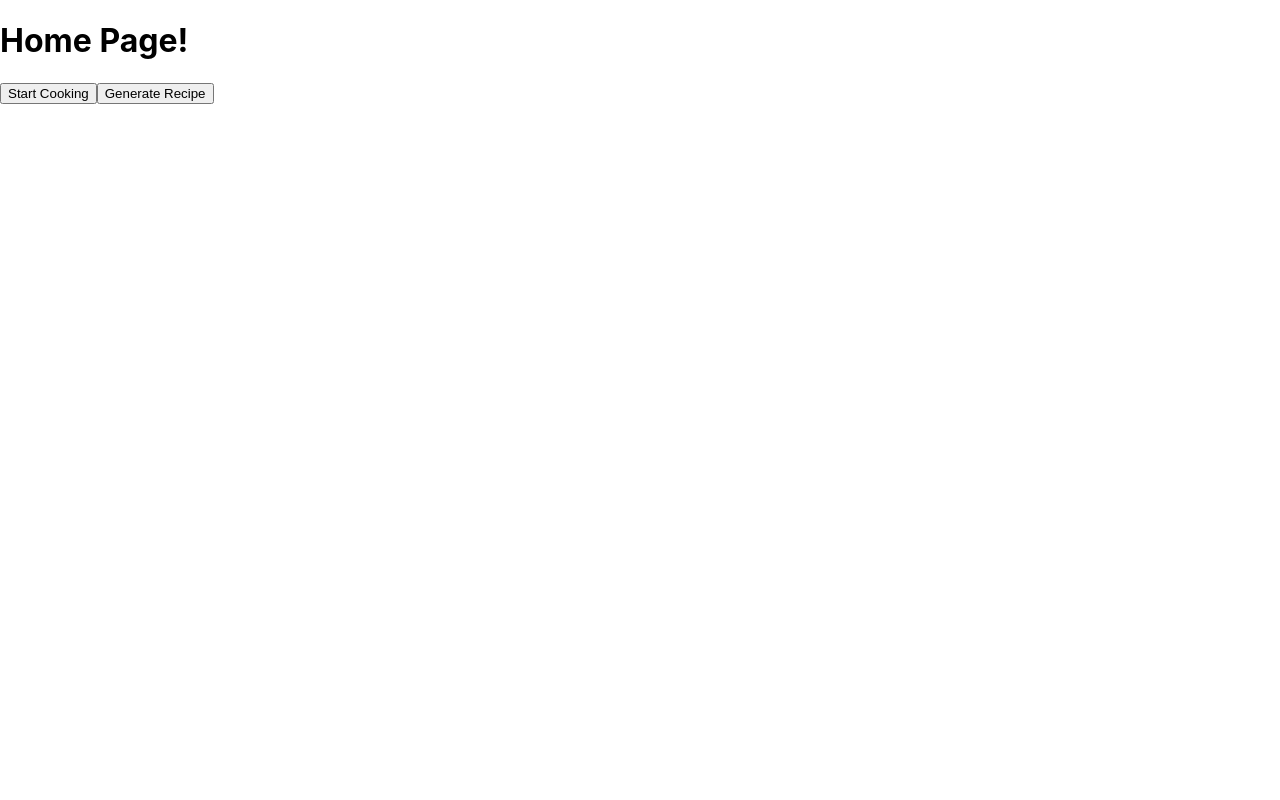
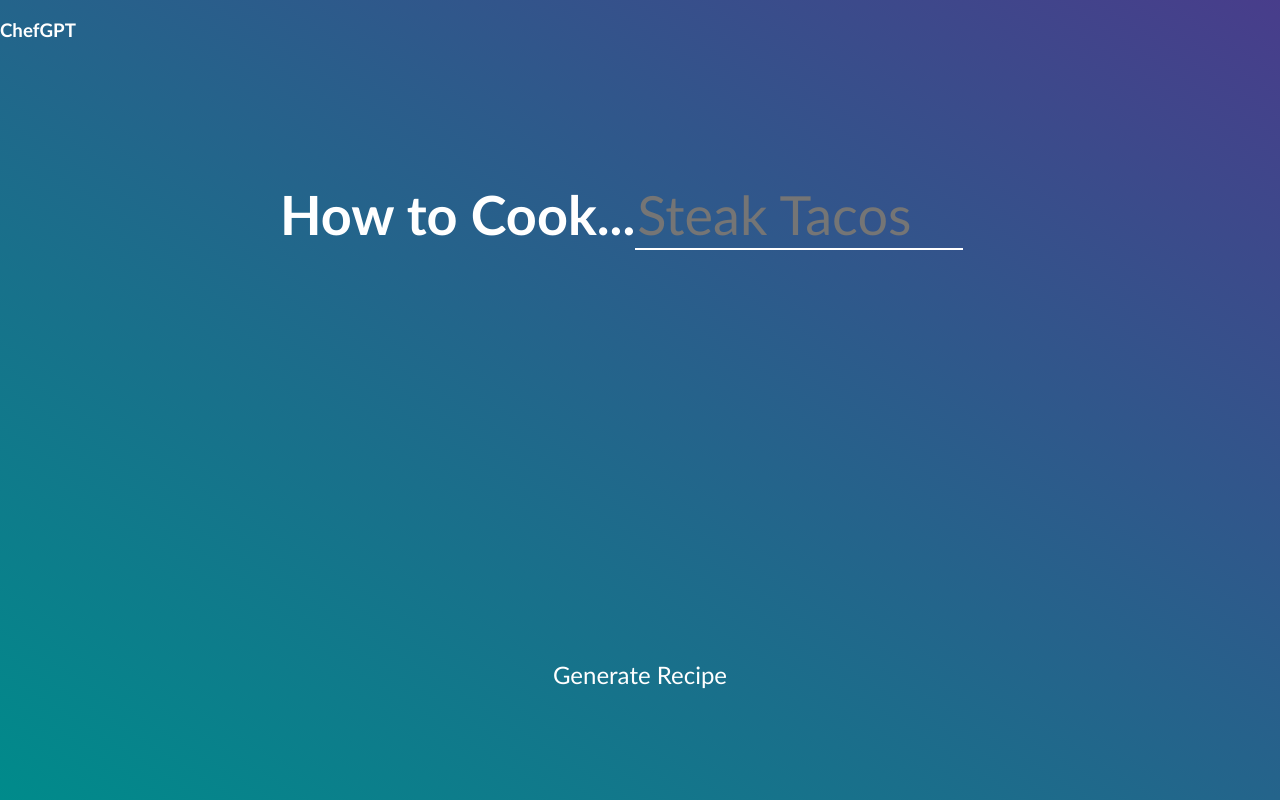
Before and after one commit to nspeer12/chefgpt, a React (Create React App) app in the folder frontend/chefgpt-react/: page / in a window 1280 px wide. Built offline with nearby package versions, Linux system fonts and the light colour scheme.

Commit message:
updated homepage

```diff
--- a/frontend/chefgpt-react/src/views/CelebrationPage.js
+++ b/frontend/chefgpt-react/src/views/CelebrationPage.js
@@ -1,18 +1,50 @@
-
 import React from "react";
 
 export function CelebrationPage() {
   return (
-        <div>
-          <h1>Celebration Page!</h1>
-          <button onClick={navigate}>Do another!</button>
-
+    <div style={wrapperDiv}>
+      <h3 style={brandName}>ChefGPT</h3>
+      <h1 style={doneText}>Celebration Page!</h1>
+      <button style={submitButton} onClick={navigate}>
+        Do another!
+      </button>
     </div>
   );
   function navigate() {
     window.location.href = "/";
   }
-
 }
 
 export default CelebrationPage;
+
+const wrapperDiv = {
+  backgroundImage: "linear-gradient(to top right, darkcyan, darkslateblue)",
+  display: "grid",
+  gridGap: "15%",
+  placeItems: "center",
+  height: "100vh",
+};
+
+const doneText = {
+  fontSize: "48px",
+  color: "white",
+};
+
+const submitButton = {
+  border: "none",
+  background: "none",
+  color: "white",
+  fontSize: "24px",
+  textDecoration: "none",
+  borderRadius: "15px",
+  cursor: "pointer",
+  paddingTop: "0%",
+};
+
+const brandName = {
+  position: "absolute",
+  top: "0%",
+  left: "0%",
+  color: "white",
+  fontFamily: "'Trebuchet MS', sans-serif"
+}
--- a/frontend/chefgpt-react/src/views/HomePage.js
+++ b/frontend/chefgpt-react/src/views/HomePage.js
@@ -1,12 +1,25 @@
+import React from "react";
+import { useState } from "react";
 
-import React from "react";
+export function HomePage(props) {
+  const [inputValue, setInputValue] = useState("Steak Tacos");
 
-export function HomePage() {
   return (
-    <div>
-      <h1>Home Page!</h1>
-      <button onClick={handleClick}>Start Cooking</button>
-      <button onClick={generateRecipe}>Generate Recipe</button>
+    <div style={wrapperDiv}>
+      <h3 style={brandName}>ChefGPT</h3>
+      <div style={promptDiv}>
+        <h4 style={titleText}>How to Cook... </h4>
+        <input
+          contenteditable="true"
+          style={textInput}
+          label="How to Cook"
+          placeholder={inputValue}
+          onChange={(e) => setInputValue(e.target.value)}
+        />
+      </div>
+      <button style={submitButton} onClick={handleClick}>
+        Generate Recipe
+      </button>
     </div>
   );
   function handleClick() {
@@ -17,4 +30,56 @@ export function HomePage() {
   }
 }
 
+const wrapperDiv = {
+  backgroundImage: "linear-gradient(to top right, darkcyan, darkslateblue)",
+  display: "grid",
+  gridGap: "15%",
+  placeItems: "center",
+  height: "100vh",
+};
+
+const brandName = {
+  position: "absolute",
+  top: "0%",
+  left: "0%",
+  color: "white",
+  fontFamily: "'Trebuchet MS', sans-serif"
+}
+
+const promptDiv = {
+  display: "inline-block",
+  width: "90vh",
+};
+
+const titleText = {
+  color: "white",
+  //transform: "translate(-50%, -50%)",
+  fontSize: "54px",
+  display: "inline-block",
+  fontFamily: "'Trebuchet MS', sans-serif"
+};
+
+const submitButton = {
+  border: "none",
+  background: "none",
+  color: "white",
+  fontSize: "24px",
+  textDecoration: "none",
+  borderRadius: "15px",
+  cursor: "pointer",
+  paddingTop: "0%",
+  fontFamily: "'Trebuchet MS', sans-serif"
+};
+
+const textInput = {
+  border: "none",
+  background: "none",
+  borderBottom: "2px solid white",
+  fontSize: "54px",
+  color: "white",
+  display: "inline-block",
+  width: "45%",
+  fontFamily: "'Trebuchet MS', sans-serif"
+};
+
 export default HomePage;
```
Lines whose indentation alone changed are shown as unchanged.
